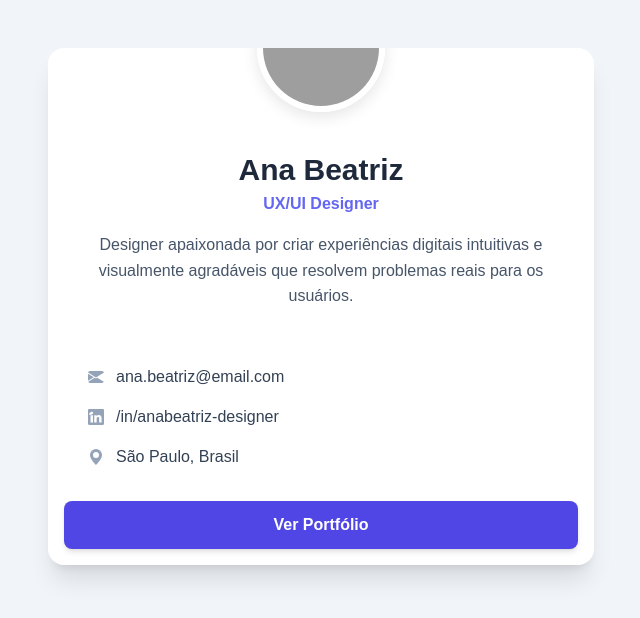
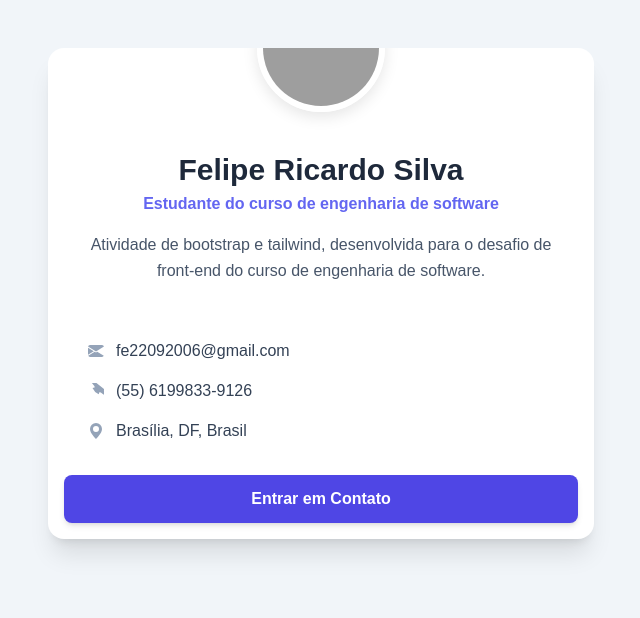
Before and after one commit to Felipe310202/Desafio-bootstrap-e-tailwind, a plain HTML site: page index.html in a window 1280 px wide. Shown: the whole page, without its empty margins (319-959 px from the left). Drawn offline with nearby package versions, Linux system fonts and the light colour scheme; grey boxes are pictures that could not be loaded.

Commit message:
Atualização 2

```diff
--- a/index.html
+++ b/index.html
@@ -3,7 +3,7 @@
 <head>
     <meta charset="UTF-8">
     <meta name="viewport" content="width=device-width, initial-scale=1.0">
-    <title>Perfil Profissional</title>
+    <title>Desafio bootstrap e tailwind</title>
 
     <link href="https://cdn.jsdelivr.net/npm/bootstrap@5.3.3/dist/css/bootstrap.min.css" rel="stylesheet" integrity="sha384-QWTKZyjpPEjISv5WaRU9OFeRpok6YctnYmDr5pNlyT2bRjXh0JMhjY6hW+ALEwIH" crossorigin="anonymous">
 
@@ -18,32 +18,32 @@
                 <article class="card profile-card">
                     <div class="card-body">
 
-                        <img src="https://i.pravatar.cc/150?img=32" alt="Foto de Perfil" class="profile-image">
+                        <img src="https://i.pravatar.cc/150?img=58" alt="Foto de Perfil do Usuário" class="profile-image">
 
                         <div class="text-content">
-                            <h1 class="profile-name">Ana Beatriz</h1>
-                            <p class="profile-role">UX/UI Designer</p>
+                            <h1 class="profile-name">Felipe Ricardo Silva</h1>
+                            <p class="profile-role">Estudante do curso de engenharia de software</p>
                             <p class="profile-description">
-                                Designer apaixonada por criar experiências digitais intuitivas e visualmente agradáveis que resolvem problemas reais para os usuários.
+                                Atividade de bootstrap e tailwind, desenvolvida para o desafio de front-end do curso de engenharia de software.
                             </p>
                         </div>
 
                         <ul class="list-group list-group-flush contact-list">
                             <li class="list-group-item">
-                                <svg xmlns="http://www.w3.org/2000/svg" width="16" height="16" fill="currentColor" class="bi bi-envelope-fill" viewBox="0 0 16 16"><path d="M.05 3.555A2 2 0 0 1 2 2h12a2 2 0 0 1 1.95 1.555L8 8.414zM0 4.697v7.104l5.803-3.558zM6.761 8.83l-6.57 4.027A2 2 0 0 0 2 14h12a2 2 0 0 0 1.808-1.144l-6.57-4.027L8 9.586z"/></svg>
-                                ana.beatriz@email.com
+                                <svg xmlns="http://www.w3.org/2000/svg" width="16" height="16" fill="currentColor" viewBox="0 0 16 16"><path d="M.05 3.555A2 2 0 0 1 2 2h12a2 2 0 0 1 1.95 1.555L8 8.414.05 3.555ZM0 4.697v7.104l5.803-3.558L0 4.697ZM6.761 8.83l-6.57 4.027A2 2 0 0 0 2 14h12a2 2 0 0 0 1.808-1.144l-6.57-4.027L8 9.586l-1.239-.757Z"/></svg>
+                                fe22092006@gmail.com
                             </li>
                             <li class="list-group-item">
-                                <svg xmlns="http://www.w3.org/2000/svg" width="16" height="16" fill="currentColor" class="bi bi-linkedin" viewBox="0 0 16 16"><path d="M0 1.146C0 .513.526 0 1.175 0h13.65C15.474 0 16 .513 16 1.146v13.708c0 .633-.526 1.146-1.175 1.146H1.175C.526 16 0 15.487 0 14.854zm4.943 12.248V6.169H2.542v7.225zm-1.2-8.212c.837 0 1.358-.554 1.358-1.248-.015-.705-.52-1.248-1.342-1.248S1.2 3.965 1.2 4.67c0 .694.522 1.248 1.327 1.248zm4.908 8.212V9.359c0-.216.016-.432.08-.586.173-.431.568-.878 1.232-.878.869 0 1.216.662 1.216 1.634v3.865h2.401V9.25c0-2.22-1.184-3.252-2.764-3.252-1.274 0-1.845.7-2.165 1.193v.025h-.016l.016-.025V6.169h-2.4c.03.678 0 7.225 0 7.225z"/></svg>
-                                /in/anabeatriz-designer
+                                <svg xmlns="http://www.w3.org/2000/svg" width="16" height="16" fill="currentColor" viewBox="0 0 16 16"><path fill-rule="evenodd" d="M1.885.511a1.745 1.745 0 0 1 2.61.163L6.29 2.98c.329.423.445.974.28 1.465l-2.087.677a11.942 11.942 0 0 0 6.196 6.196l.677-2.087a1.745 1.745 0 0 1 1.465.28l2.298 1.793c.423.329.974.445 1.465.28l.163-2.61a1.745 1.745 0 0 1-.163-2.61l-10.942-8.58Z"/></svg>
+                                (55) 6199833-9126
                             </li>
                             <li class="list-group-item">
-                                <svg xmlns="http://www.w3.org/2000/svg" width="16" height="16" fill="currentColor" class="bi bi-geo-alt-fill" viewBox="0 0 16 16"><path d="M8 16s6-5.686 6-10A6 6 0 0 0 2 6c0 4.314 6 10 6 10m0-7a3 3 0 1 1 0-6 3 3 0 0 1 0 6"/></svg>
-                                São Paulo, Brasil
+                                <svg xmlns="http://www.w3.org/2000/svg" width="16" height="16" fill="currentColor" viewBox="0 0 16 16"><path d="M8 16s6-5.686 6-10A6 6 0 0 0 2 6c0 4.314 6 10 6 10Zm0-7a3 3 0 1 1 0-6 3 3 0 0 1 0 6Z"/></svg>
+                                Brasília, DF, Brasil
                             </li>
                         </ul>
 
-                        <button class="contact-button">Ver Portfólio</button>
+                        <button class="contact-button">Entrar em Contato</button>
 
                     </div>
                 </article>
```
